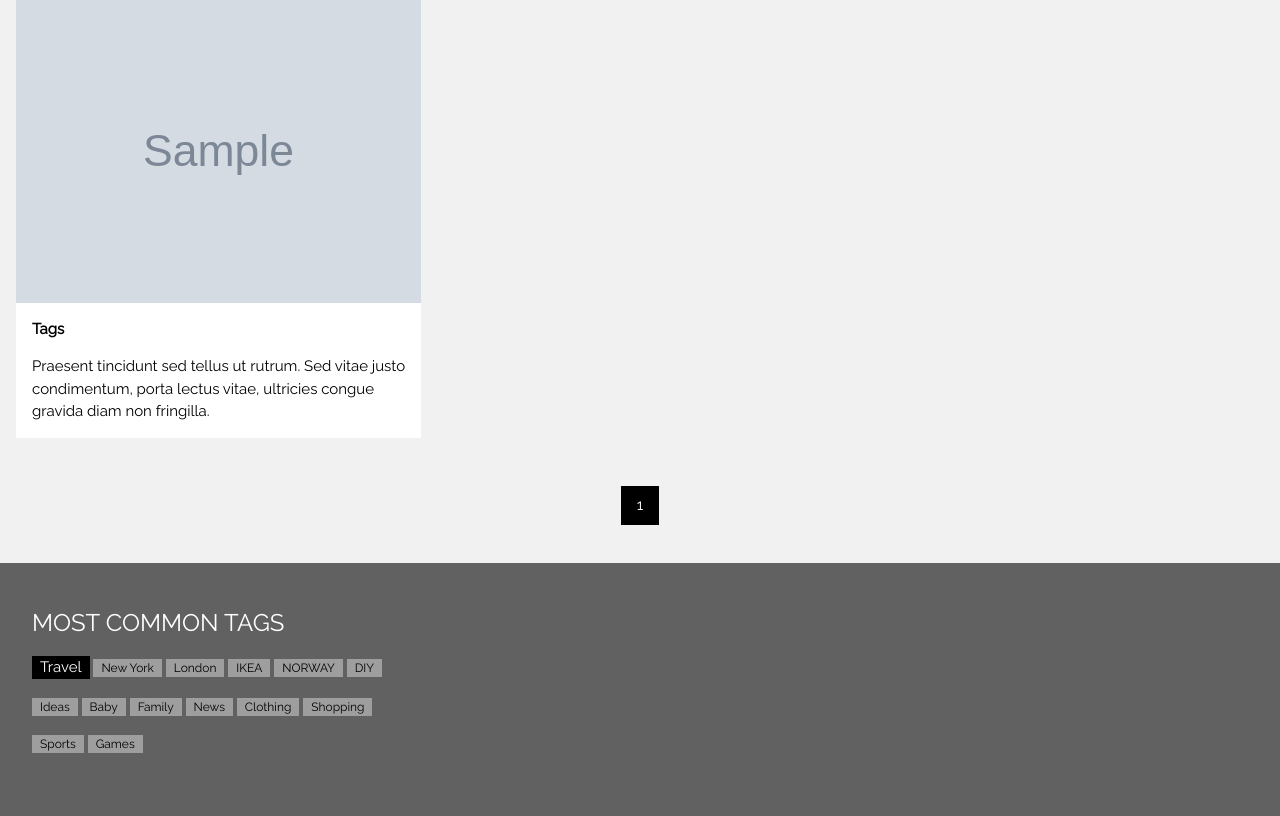
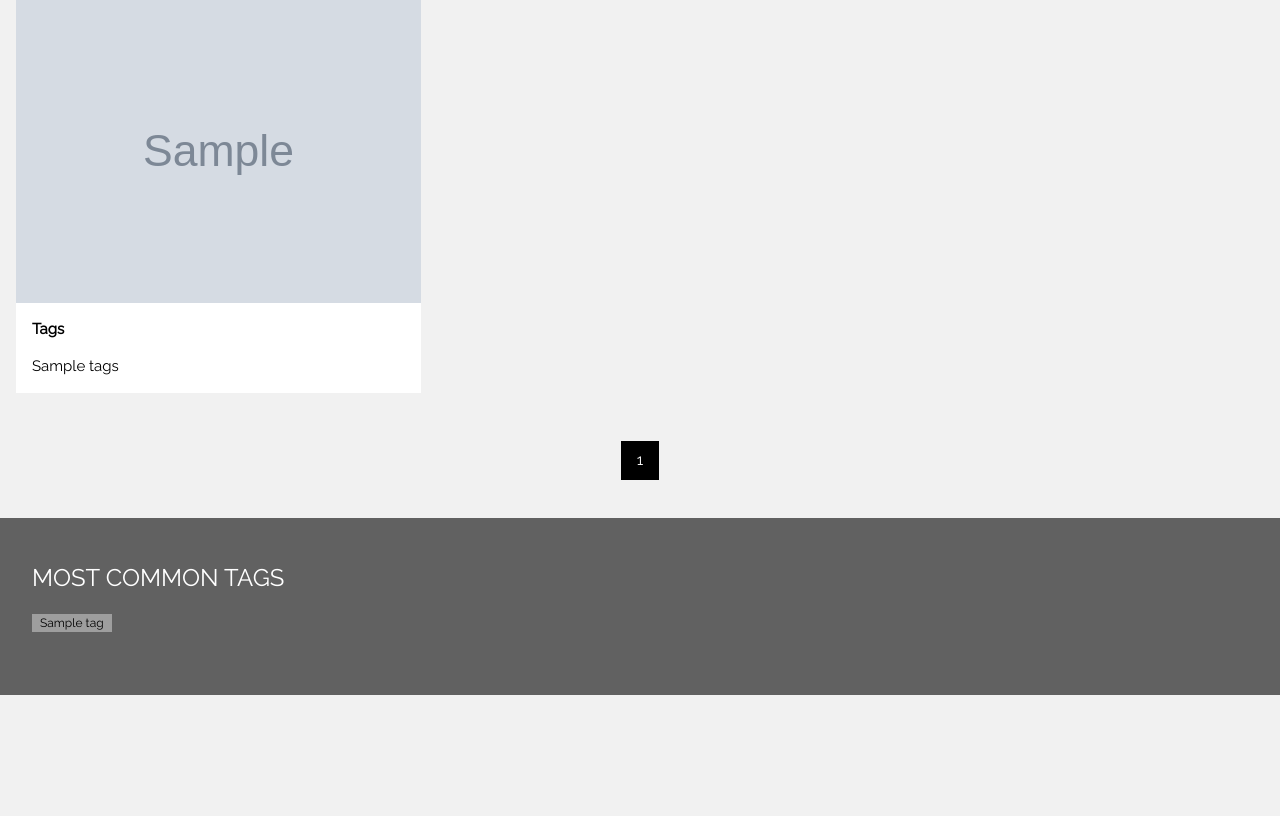
Before and after one commit to abraham-fl/CLC3_G-ans-6, a Flask app: template image_db/templates/home.html in a window 1280 px wide. Shown: the part 168-984 px from the top of the page. After the commit the page ends 863 px from the top, so only its background shows below. Run offline with Flask 2, Linux system fonts and the light colour scheme; the template is opened without the code that fills it: most values are stand-ins (such as "Sample title", 1, 10 or a date in 2020); parts of the project's set-up code (start-up, migrations or seed data) failed here and were passed over.

Commit message:
Add Azure as image source and show tags

```diff
--- a/image_db/templates/home.html
+++ b/image_db/templates/home.html
@@ -5,10 +5,10 @@
     <div class="w3-row-padding">
     {% for image in pagination.items%}
           <div class="w3-third w3-container w3-margin-bottom">
-            <img src="{{ url_for('static', filename='images/' + image) }}" alt=image style="width:100%" class="w3-hover-opacity">
+            <img src="{{ image.url }}" alt=image style="width:100%" class="w3-hover-opacity">
             <div class="w3-container w3-white">
                 <p><b>Tags</b></p>
-                <p>Praesent tincidunt sed tellus ut rutrum. Sed vitae justo condimentum, porta lectus vitae, ultricies congue gravida diam non fringilla.</p>
+                <p>{{ image.get_blob_properties().metadata["tags"] }}</p>
             </div>
           </div>
     {% endfor %}
--- a/image_db/templates/layout.html
+++ b/image_db/templates/layout.html
@@ -73,11 +73,9 @@ body,h1,h2,h3,h4,h5,h6 {font-family: "Raleway", sans-serif}
       <h3>MOST COMMON TAGS</h3>
       <p>
           <!--TODO: DISPLAY 5 MOST COMMON TAGS IN DB-->
-        <span class="w3-tag w3-black w3-margin-bottom">Travel</span> <span class="w3-tag w3-grey w3-small w3-margin-bottom">New York</span> <span class="w3-tag w3-grey w3-small w3-margin-bottom">London</span>
-        <span class="w3-tag w3-grey w3-small w3-margin-bottom">IKEA</span> <span class="w3-tag w3-grey w3-small w3-margin-bottom">NORWAY</span> <span class="w3-tag w3-grey w3-small w3-margin-bottom">DIY</span>
-        <span class="w3-tag w3-grey w3-small w3-margin-bottom">Ideas</span> <span class="w3-tag w3-grey w3-small w3-margin-bottom">Baby</span> <span class="w3-tag w3-grey w3-small w3-margin-bottom">Family</span>
-        <span class="w3-tag w3-grey w3-small w3-margin-bottom">News</span> <span class="w3-tag w3-grey w3-small w3-margin-bottom">Clothing</span> <span class="w3-tag w3-grey w3-small w3-margin-bottom">Shopping</span>
-        <span class="w3-tag w3-grey w3-small w3-margin-bottom">Sports</span> <span class="w3-tag w3-grey w3-small w3-margin-bottom">Games</span>
+        {% for tag in count %}
+        <span class="w3-tag w3-grey w3-small w3-margin-bottom">{{ tag }}</span>
+        {% endfor %}
       </p>
     </div>
 
```
Also changed, not shown: image_db/main/routes.py (+14 -3 lines).
